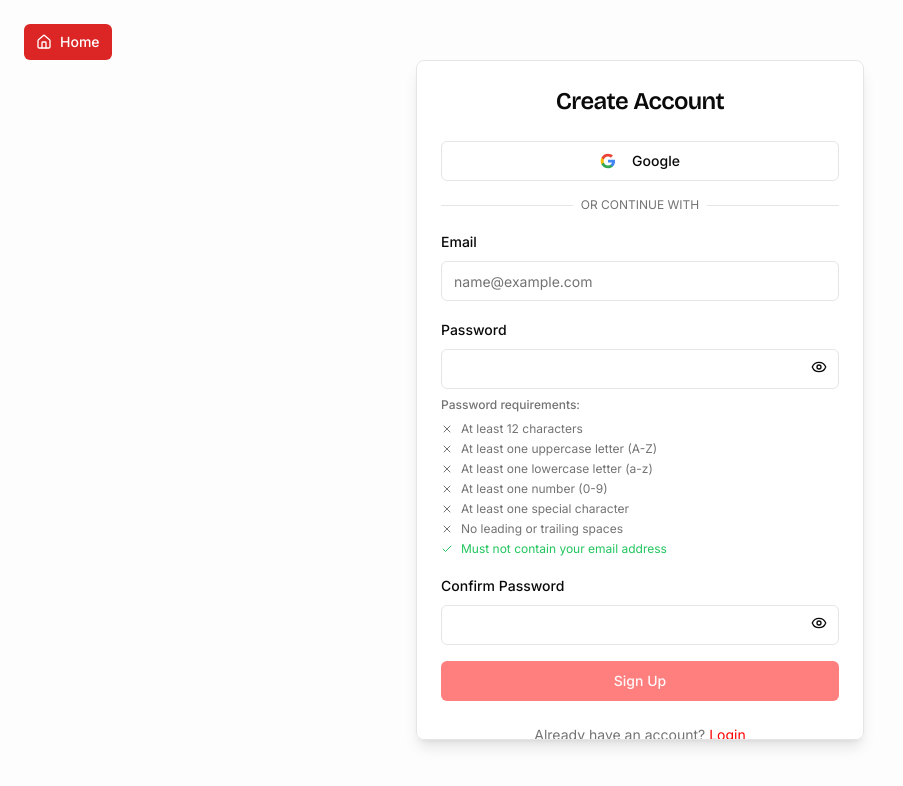
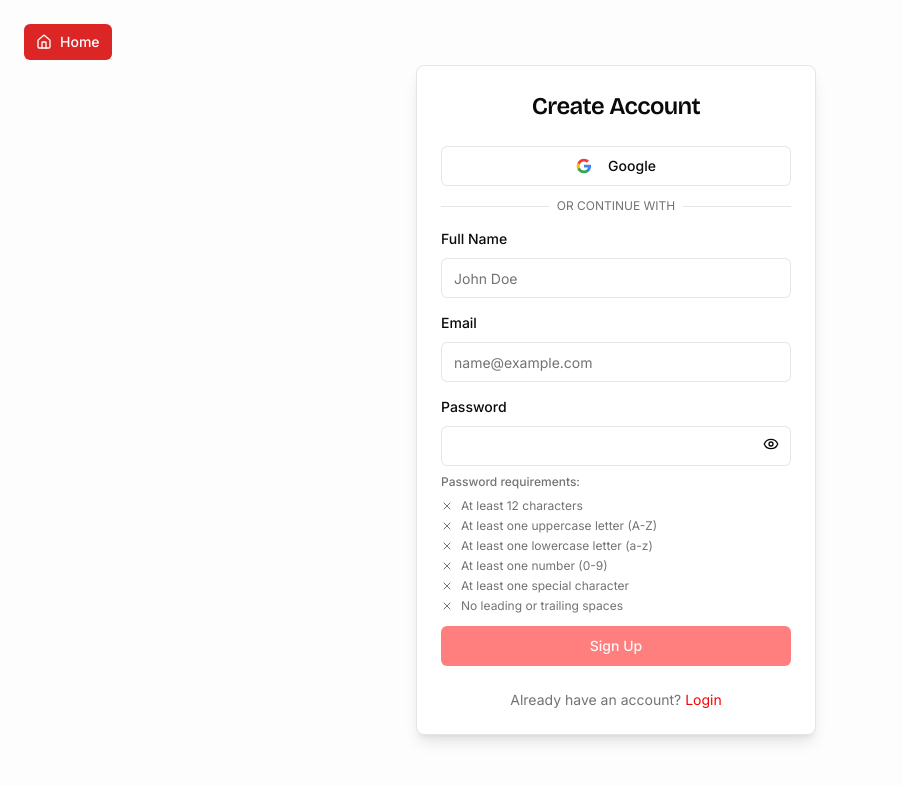
Before and after one commit to MAYANKpandey14/Thumbnail-Grabber, a React (Vite) app: page /auth/signup in a window 1280 px wide. Shown: the top 786 px of the page, without its empty margins (0-903 px from the left). Built offline with nearby package versions, Linux system fonts and the light colour scheme.

Commit message:
FIX: Remove scroll bar and improved padding

```diff
--- a/src/lib/password-validator.ts
+++ b/src/lib/password-validator.ts
@@ -7,30 +7,20 @@ export interface PasswordValidationResult {
         hasDigit: boolean;
         hasSpecial: boolean;
         noSurroundingSpaces: boolean;
-        notEmail: boolean;
     };
 }
 
-export const validatePassword = (password: string, email?: string): PasswordValidationResult => {
+export const validatePassword = (password: string): PasswordValidationResult => {
     const minLength = 12;
     const hasUpper = /[A-Z]/.test(password);
     const hasLower = /[a-z]/.test(password);
     const hasDigit = /[0-9]/.test(password);
     const hasSpecial = /[!@#$%^&*(),.?":{}|<>\-_=+[\]{};'\\/`~]/.test(password); // Broad set of special chars
     const noSurroundingSpaces = password.trim() === password && password.length > 0;
-
-    let notEmail = true;
-    if (email && email.includes('@')) {
-        const localPart = email.split('@')[0];
-        if (password === email || (localPart.length > 0 && password.includes(localPart))) {
-            notEmail = false;
-        }
-    }
-
     const isMinLength = password.length >= minLength;
 
     return {
-        valid: isMinLength && hasUpper && hasLower && hasDigit && hasSpecial && noSurroundingSpaces && notEmail,
+        valid: isMinLength && hasUpper && hasLower && hasDigit && hasSpecial && noSurroundingSpaces,
         rules: {
             minLength: isMinLength,
             hasUpper,
@@ -38,7 +28,6 @@ export const validatePassword = (password: string, email?: string): PasswordVali
             hasDigit,
             hasSpecial,
             noSurroundingSpaces,
-            notEmail,
         },
     };
 };
@@ -49,6 +38,5 @@ export const PASSWORD_REQUIREMENTS = [
     { key: 'hasLower', label: 'At least one lowercase letter (a-z)' },
     { key: 'hasDigit', label: 'At least one number (0-9)' },
     { key: 'hasSpecial', label: 'At least one special character' },
-    { key: 'noSurroundingSpaces', label: 'No leading or trailing spaces' },
-    { key: 'notEmail', label: 'Must not contain your email address' },
+    { key: 'noSurroundingSpaces', label: 'No leading or trailing spaces' }
 ] as const;
--- a/src/routes/auth/Signup.tsx
+++ b/src/routes/auth/Signup.tsx
@@ -10,35 +10,38 @@ import { toast } from "sonner";
 import { Loader2 } from "lucide-react";
 
 export default function Signup() {
+    const [fullName, setFullName] = useState("");
     const [email, setEmail] = useState("");
     const [password, setPassword] = useState("");
-    const [confirmPassword, setConfirmPassword] = useState("");
     const [isSigningUp, setIsSigningUp] = useState(false);
     const [showPassword, setShowPassword] = useState(false);
-    const [showConfirmPassword, setShowConfirmPassword] = useState(false);
     const { signUp, signInWithGoogle } = useAuth();
 
     // Password Validation Logic
-    const validationResult = validatePassword(password, email);
-    const doPasswordsMatch = password === confirmPassword && password !== "";
-    const isFormValid = validationResult.valid && doPasswordsMatch && email !== "";
+    const validationResult = validatePassword(password);
+    const isFormValid = validationResult.valid && email !== "" && fullName.trim() !== "";
 
     const handleSignup = async (e: React.FormEvent) => {
         e.preventDefault();
 
-        const currentValidation = validatePassword(password, email);
+        const currentValidation = validatePassword(password);
         if (!currentValidation.valid) {
             toast.error("Please meet all password requirements.");
             return;
         }
 
-        if (password !== confirmPassword) {
-            toast.error("Passwords do not match.");
-            return;
-        }
+        setIsSigningUp(true);
+        // Pass extra metadata for full name
+        const { error } = await signUp({
+            email,
+            password,
+            options: {
+                data: {
+                    full_name: fullName
+                }
+            }
+        });
 
-        setIsSigningUp(true);
-        const { error } = await signUp({ email, password });
         if (error) {
             toast.error(error.message);
         } else {
@@ -55,12 +58,12 @@ export default function Signup() {
     };
 
     return (
-        <Card className="w-full shadow-lg max-h-[85vh] overflow-y-auto">
+        <Card className="w-full max-w-[400px] shadow-lg">
             <CardHeader>
                 <CardTitle className="text-2xl text-center">Create Account</CardTitle>
             </CardHeader>
             <CardContent>
-                <form onSubmit={handleSignup} className="space-y-4">
+                <form onSubmit={handleSignup} className="space-y-3">
                     <Button type="button" variant="outline" className="w-full" onClick={handleGoogleLogin}>
                         <svg className="mr-2 h-4 w-4" viewBox="0 0 24 24">
                             <path
@@ -83,11 +86,24 @@ export default function Signup() {
                         </svg>
                         Google
                     </Button>
+                    <div className="relative my-3">
+                        <div className="absolute inset-0 flex items-center"><span className="w-full border-t" /></div>
+                        <div className="relative flex justify-center text-xs uppercase"><span className="bg-background px-2 text-muted-foreground">Or continue with</span></div>
+                    </div>
+
                     <div className="space-y-2">
-                        <div className="relative my-4">
-                            <div className="absolute inset-0 flex items-center"><span className="w-full border-t" /></div>
-                            <div className="relative flex justify-center text-xs uppercase"><span className="bg-background px-2 text-muted-foreground">Or continue with</span></div>
-                        </div>
+                        <label className="text-sm font-medium" htmlFor="fullName">Full Name</label>
+                        <Input
+                            id="fullName"
+                            type="text"
+                            value={fullName}
+                            onChange={e => setFullName(e.target.value)}
+                            required
+                            placeholder="John Doe"
+                        />
+                    </div>
+
+                    <div className="space-y-2">
                         <label className="text-sm font-medium" htmlFor="email">Email</label>
                         <Input
                             id="email"
@@ -125,38 +141,6 @@ export default function Signup() {
                         <PasswordChecklist validationResult={validationResult} />
                     </div>
 
-                    <div className="space-y-2">
-                        <label className="text-sm font-medium" htmlFor="confirmPassword">Confirm Password</label>
-                        <div className="relative">
-                            <Input
-                                id="confirmPassword"
-                                type={showConfirmPassword ? "text" : "password"}
-                                value={confirmPassword}
-                                onChange={e => setConfirmPassword(e.target.value)}
-                                required
-                            />
-                            <Button
-                                type="button"
-                                variant="ghost"
-                                size="sm"
-                                className="absolute right-0 top-0 h-full px-3 py-2 hover:bg-transparent"
-                                onClick={() => setShowConfirmPassword(!showConfirmPassword)}
-                            >
-                                {showConfirmPassword ? (
-                                    <svg xmlns="http://www.w3.org/2000/svg" width="16" height="16" viewBox="0 0 24 24" fill="none" stroke="currentColor" strokeWidth="2" strokeLinecap="round" strokeLinejoin="round" className="lucide lucide-eye-off"><path d="M9.88 9.88a3 3 0 1 0 4.24 4.24" /><path d="M10.73 5.08A10.43 10.43 0 0 1 12 5c7 0 10 7 10 7a13.16 13.16 0 0 1-1.67 2.68" /><path d="M6.61 6.61A13.526 13.526 0 0 0 2 12s3 7 10 7c.44 0 .87-.03 1.28-.09" /><line x1="2" x2="22" y1="2" y2="22" /></svg>
-                                ) : (
-                                    <svg xmlns="http://www.w3.org/2000/svg" width="16" height="16" viewBox="0 0 24 24" fill="none" stroke="currentColor" strokeWidth="2" strokeLinecap="round" strokeLinejoin="round" className="lucide lucide-eye"><path d="M2.062 12.348a1 1 0 0 1 0-.696 10.75 10.75 0 0 1 19.876 0 1 1 0 0 1 0 .696 10.75 10.75 0 0 1-19.876 0" /><circle cx="12" cy="12" r="3" /></svg>
-                                )}
-                            </Button>
-                        </div>
-                        {confirmPassword && !doPasswordsMatch && (
-                            <p className="text-xs text-destructive">Passwords do not match</p>
-                        )}
-                        {confirmPassword && doPasswordsMatch && (
-                            <p className="text-xs text-green-500">Passwords match</p>
-                        )}
-                    </div>
-
                     <Button type="submit" className="w-full" disabled={isSigningUp || !isFormValid}>
                         {isSigningUp && <Loader2 className="mr-2 h-4 w-4 animate-spin" />}
                         Sign Up
```
